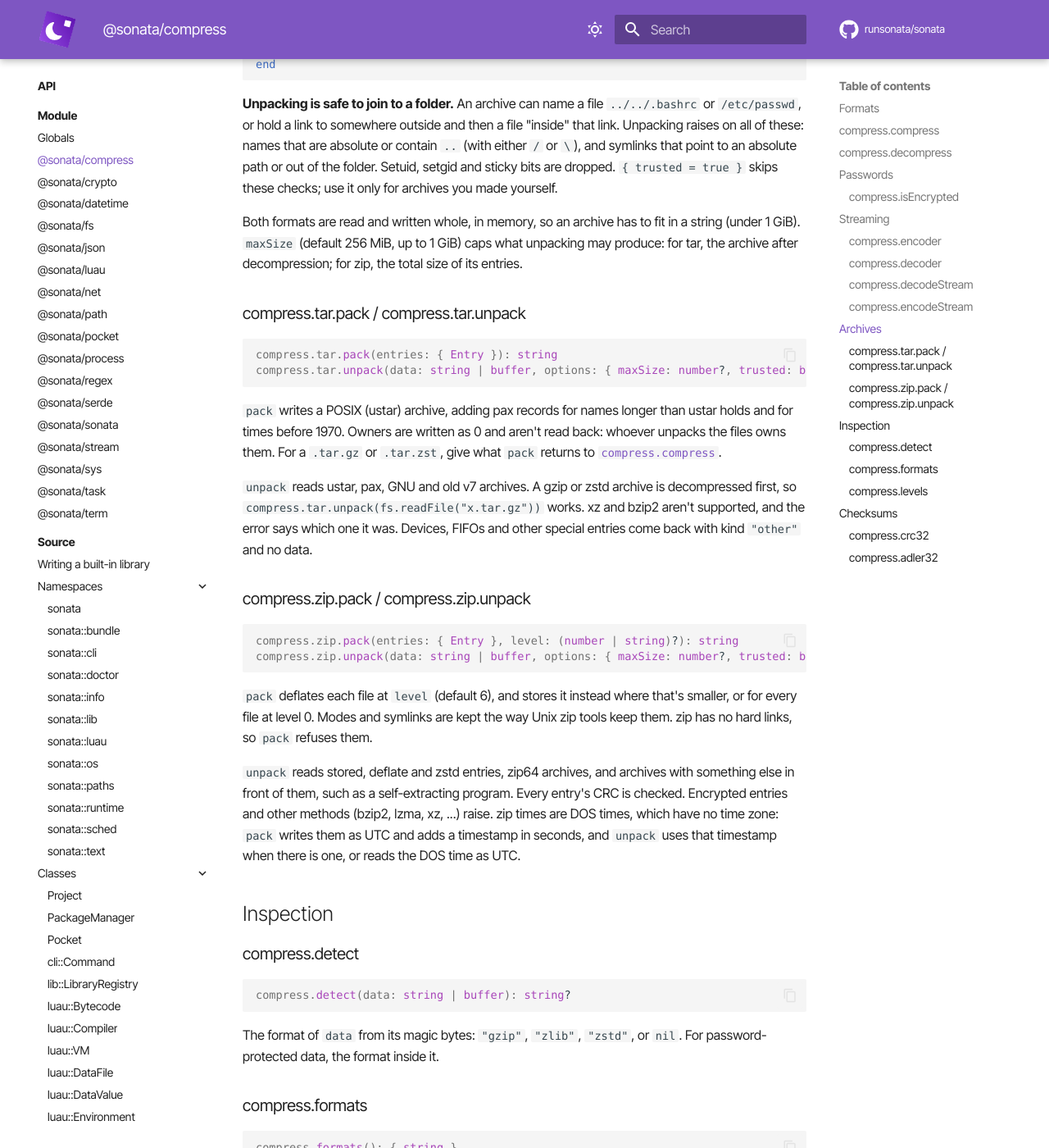
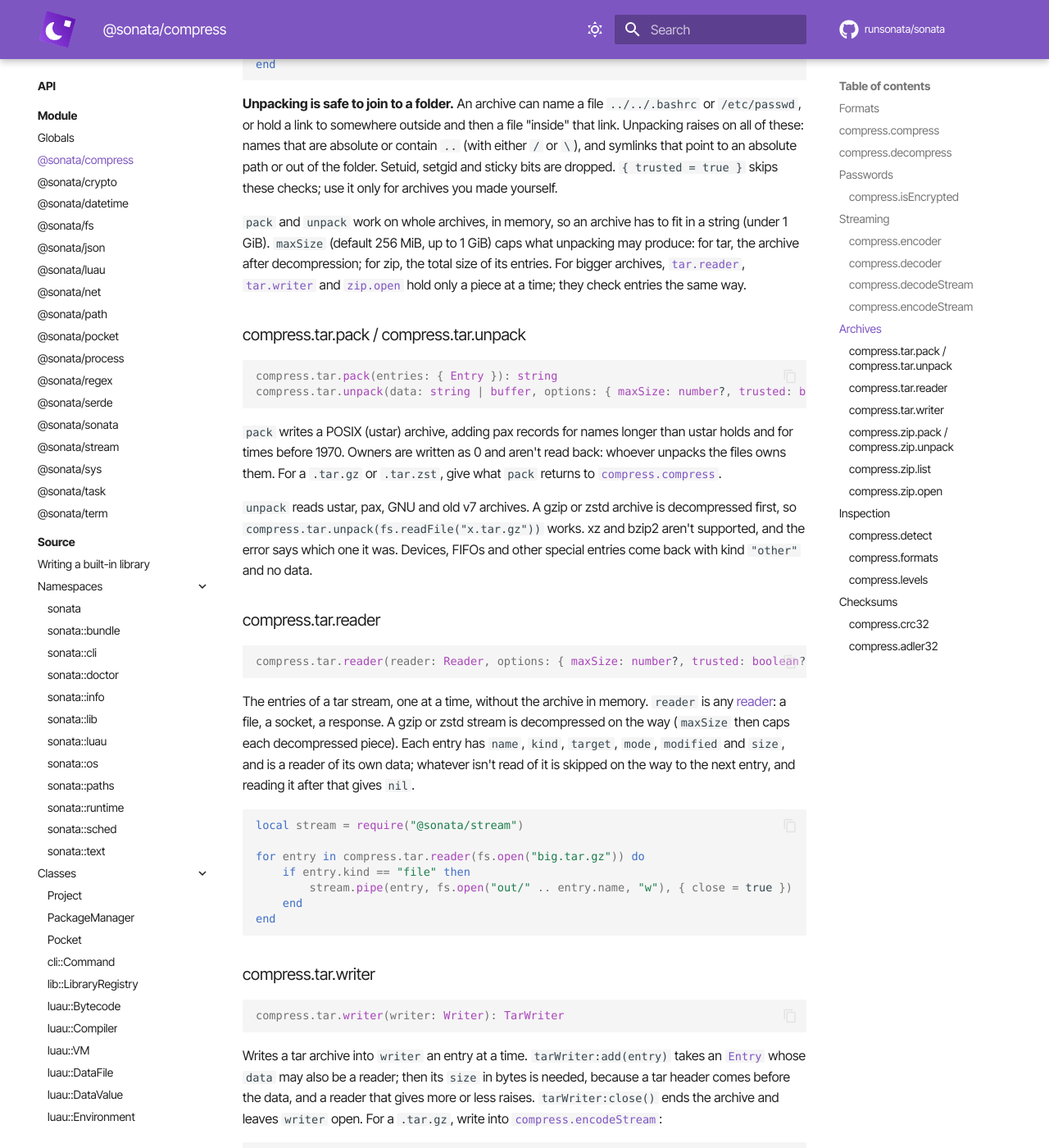
Before and after one commit to runsonata/docs, an MkDocs documentation site: the page built from docs/api/module/compress.md, in a window 1280 px wide and 1400 px high, scrolled down 5094 px. Shown: the whole window at 82% size. Built offline with MkDocs 1.6.1 and Material for MkDocs 9.7.7, drawn with Linux system fonts in a browser that asks for light colours; some web fonts are replaced; comment, search, counter and statistics services are not loaded; some of the changed text lies outside the part shown.

Commit message:
Document streaming tar and zip: reader, writer, list, open

````diff
--- a/docs/api/module/compress.md
+++ b/docs/api/module/compress.md
@@ -244,9 +244,11 @@ raises on all of these: names that are absolute or contain `..` (with either `/`
 symlinks that point to an absolute path or out of the folder. Setuid, setgid and sticky bits are
 dropped. `{ trusted = true }` skips these checks; use it only for archives you made yourself.
 
-Both formats are read and written whole, in memory, so an archive has to fit in a string
+`pack` and `unpack` work on whole archives, in memory, so an archive has to fit in a string
 (under 1 GiB). `maxSize` (default 256 MiB, up to 1 GiB) caps what unpacking may produce: for tar,
-the archive after decompression; for zip, the total size of its entries.
+the archive after decompression; for zip, the total size of its entries. For bigger archives,
+[`tar.reader`](#compresstarreader), [`tar.writer`](#compresstarwriter) and
+[`zip.open`](#compresszipopen) hold only a piece at a time; they check entries the same way.
 
 ### compress.tar.pack / compress.tar.unpack
 
@@ -265,6 +267,51 @@ first, so `compress.tar.unpack(fs.readFile("x.tar.gz"))` works. xz and bzip2 are
 and the error says which one it was. Devices, FIFOs and other special entries come back with
 kind `"other"` and no data.
 
+### compress.tar.reader
+
+```luau
+compress.tar.reader(reader: Reader, options: { maxSize: number?, trusted: boolean? }?): () -> TarEntry?
+```
+
+The entries of a tar stream, one at a time, without the archive in memory. `reader` is any
+[reader](stream.md#readers-and-writers): a file, a socket, a response. A gzip or zstd stream is
+decompressed on the way (`maxSize` then caps each decompressed piece). Each entry has `name`,
+`kind`, `target`, `mode`, `modified` and `size`, and is a reader of its own data; whatever isn't
+read of it is skipped on the way to the next entry, and reading it after that gives `nil`.
+
+```luau
+local stream = require("@sonata/stream")
+
+for entry in compress.tar.reader(fs.open("big.tar.gz")) do
+    if entry.kind == "file" then
+        stream.pipe(entry, fs.open("out/" .. entry.name, "w"), { close = true })
+    end
+end
+```
+
+### compress.tar.writer
+
+```luau
+compress.tar.writer(writer: Writer): TarWriter
+```
+
+Writes a tar archive into `writer` an entry at a time. `tarWriter:add(entry)` takes an
+[`Entry`](#archives) whose `data` may also be a reader; then its `size` in bytes is needed,
+because a tar header comes before the data, and a reader that gives more or less raises.
+`tarWriter:close()` ends the archive and leaves `writer` open. For a `.tar.gz`, write into
+[`compress.encodeStream`](#compressencodestream):
+
+```luau
+local file = fs.open("backup.tar.gz", "w")
+local gzip = compress.encodeStream(file)
+local tar = compress.tar.writer(gzip)
+tar:add({ name = "notes.txt", data = "remember\n" })
+tar:add({ name = "disk.img", data = fs.open("disk.img"), size = fs.stat("disk.img").size })
+tar:close()
+gzip:close()
+file:close()
+```
+
 ### compress.zip.pack / compress.zip.unpack
 
 ```luau
@@ -281,6 +328,42 @@ else in front of them, such as a self-extracting program. Every entry's CRC is c
 Encrypted entries and other methods (bzip2, lzma, xz, ...) raise. zip times are DOS times,
 which have no time zone: `pack` writes them as UTC and adds a timestamp in seconds, and `unpack`
 uses that timestamp when there is one, or reads the DOS time as UTC.
+
+### compress.zip.list
+
+```luau
+compress.zip.list(data: string | buffer, options: { trusted: boolean? }?): { ZipEntry }
+```
+
+Every entry of a zip archive, from its central directory: nothing is decompressed, so it's quick
+even for a big archive. Each has `name`, `kind`, `mode`, `modified`, `size`, `compressedSize`,
+`method` (`"stored"`, `"deflate"`, `"zstd"`, or the name of one compress can't read) and
+`encrypted`. Symlinks have no `target` here, since that is their data. Unsafe names are refused
+as `unpack` refuses them.
+
+### compress.zip.open
+
+```luau
+compress.zip.open(file: File, options: { maxSize: number?, trusted: boolean? }?): ZipArchive
+```
+
+A zip archive read from a file as it is needed: the central directory when it opens, and each
+entry when you open it. `file` is an [`fs.File`](fs.md#fsopen), or anything with the same
+`readAt` and `size`.
+
+| Method | Description |
+|---|---|
+| `archive:entries(): { ZipEntry }` | Every entry, as `zip.list` describes them, with symlinks' `target`s. |
+| `archive:find(name: string): ZipEntry?` | The entry called `name`, or `nil`. |
+| `archive:open(entry: string \| ZipEntry): Reader` | A [reader](stream.md#readers-and-writers) of the entry's data, decompressed. Its size and CRC are checked when it ends. Encrypted entries and methods compress can't read raise. |
+
+```luau
+local archive = compress.zip.open(fs.open("big.zip"))
+for _, entry in archive:entries() do
+    print(entry.name, entry.size)
+end
+print(stream.readAll(archive:open("readme.md")))
+```
 
 ## Inspection
 
````
